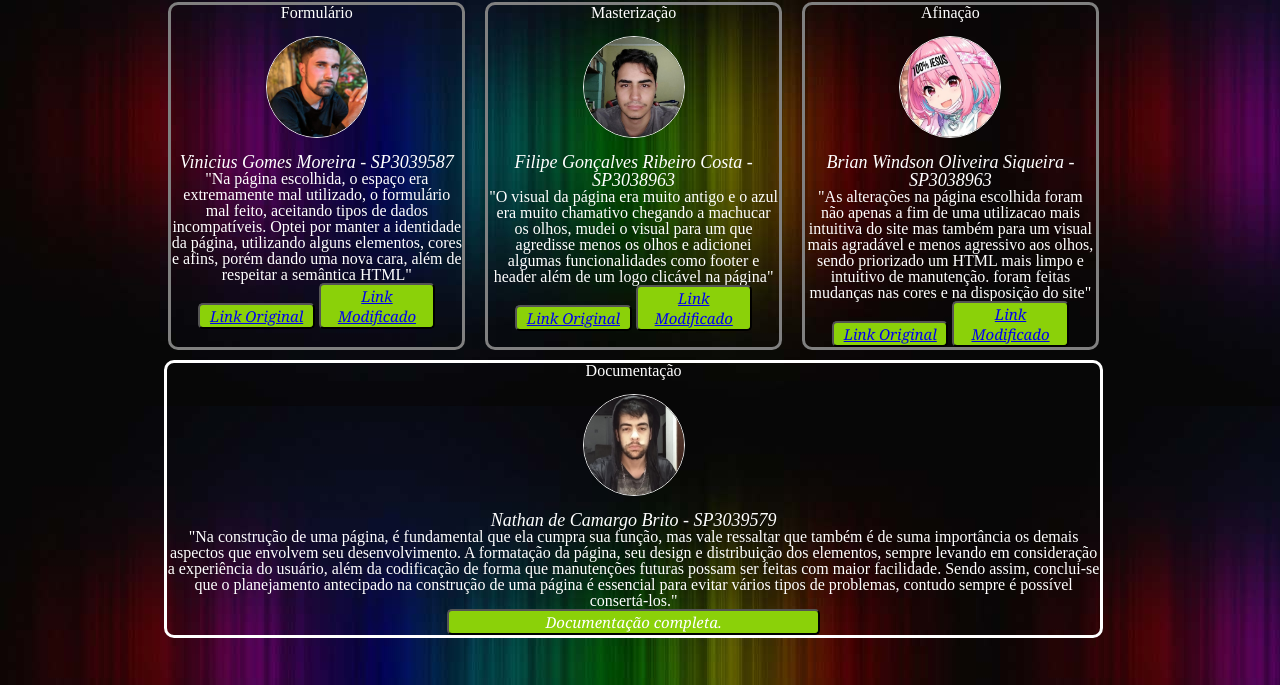
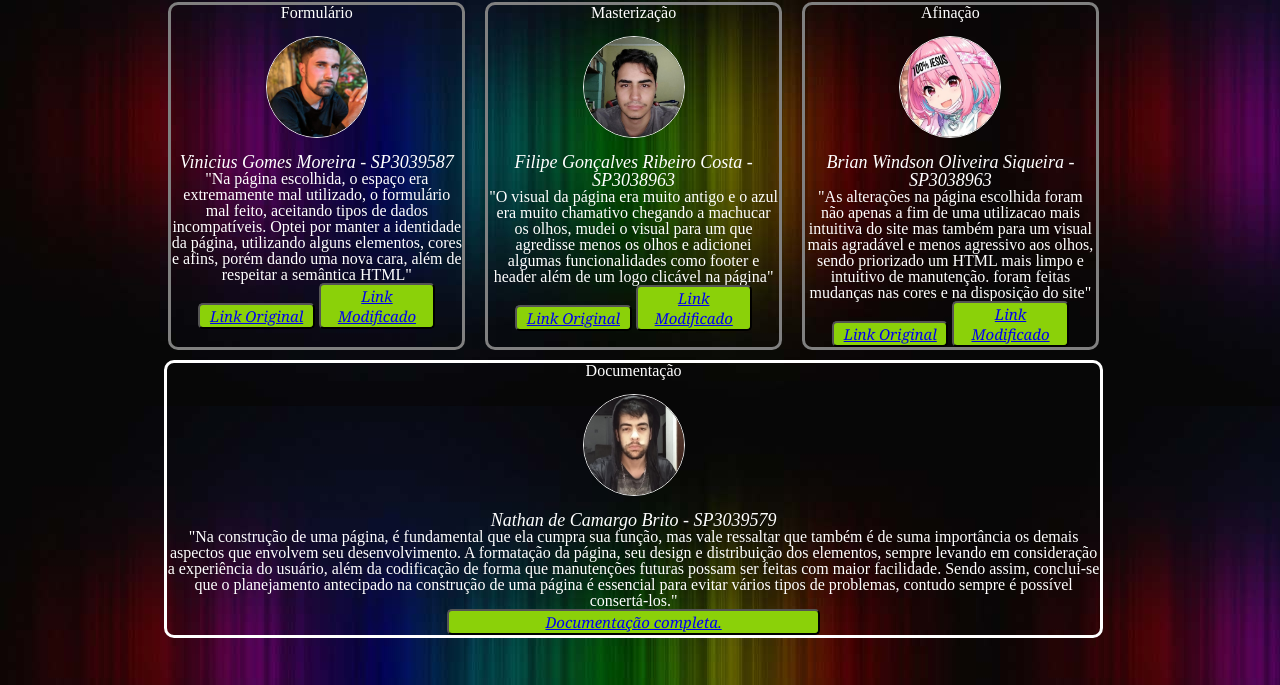
Before and after one commit to vinihgomes/projetodw1, a plain HTML site: page index.html in a window 1280 px wide. Shown: the part 115-800 px from the top of the page. Drawn offline with Linux system fonts and the light colour scheme; files that its build step writes are made by us from their sources.

Commit message:
Update index.html

```diff
--- a/index.html
+++ b/index.html
@@ -106,8 +106,8 @@
         </blockquote>
       </div>
       <button>
-        <a
-          https://drive.google.com/file/d/1L7lLD9RxK8v5Wr__cXlI0Zo-x-oRKK4E/view"
+       <a
+          href="https://drive.google.com/file/d/1L7lLD9RxK8v5Wr__cXlI0Zo-x-oRKK4E/view"
           >Documentação completa.</a
         >
       </button>
```
